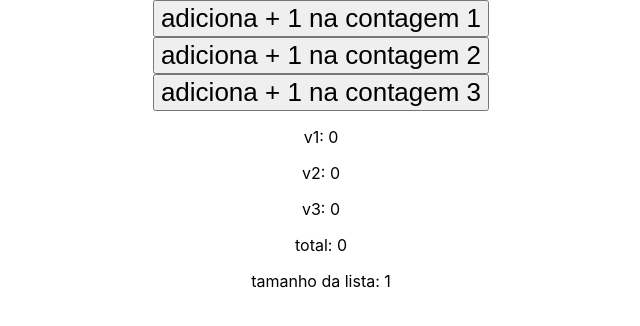
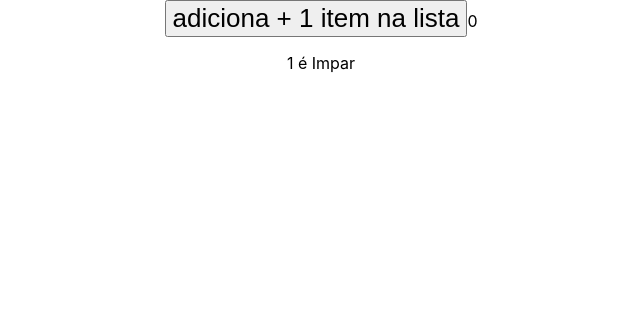
Before and after one commit to Felippe017/Resolvendo-Problemas-Reais, a React (Vite) app: page / in a window 1280 px wide. Shown: the top 326 px of the page, without its empty margins (319-959 px from the left). Built offline with nearby package versions, Linux system fonts and the light colour scheme.

Commit message:
feat/desafio-5: Resolve desafio 5 e descomenta seu componente no App.tsx

```diff
--- a/src/App.tsx
+++ b/src/App.tsx
@@ -12,11 +12,11 @@ function App() {
   return (
     <div className="App">
       {/* <Desafio1 /> */}
-      <Desafio4 />
+      <Desafio5 />
       {/* <Desafio2 />
       <Desafio3 />
-
-      <Desafio5 /> */}
+      <Desafio4 />
+      */}
     </div>
   )
 }
--- a/src/Desafio5/Item/useItemController.ts
+++ b/src/Desafio5/Item/useItemController.ts
@@ -1,9 +1,14 @@
-import { useRef, useState } from "react";
+import { useState, useRef } from "react";
 
 export const useItemController = () => {
   const [count, setCount] = useState<number>(0);
-  const addCount = () => setCount(count + 1);
+
+  const addCount = () => {
+    setCount((prevCount) => prevCount + 1);
+  };
+
   const renderCounter = useRef(0);
   renderCounter.current += 1;
+
   return { count, addCount, renderCounter: renderCounter.current };
 };
--- a/src/Desafio5/index.tsx
+++ b/src/Desafio5/index.tsx
@@ -1,5 +1,5 @@
-import React from "react";
-import { Item } from "./Item";
+import React from 'react';
+import Item from "./Item";
 import { useDesafio5Controller } from "./useDesafio5Controller";
 
 /* TODO
@@ -7,23 +7,37 @@ import { useDesafio5Controller } from "./useDesafio5Controller";
 
   Obs. considere o componente filho também para resolver esse desafio
 
-  Comentários sobre a sua solução:
+  Problema: Re-renderizações e desempenho:
+  Cada vez que "addItem" é chamado, um novo array com a distribuição do antigo mais um
+  novo item é criado. Isso sempre causa uma nova referência para a lista, o que poderia
+  renderizar novamente os componentes filhos com mais frequência do que o necessário.
+  As funções "isPar" e "parOuImpar" são recriadas toda vez que o hook é executado. Se
+  estes fossem passados para componentes filhos, causariam novas renderizações desnecessárias.
 
+  Desempenho e qualidade do código:
+  Não há nenhuma chave fornecida ao mapear o array da lista para renderizar os componentes do Item.
+  Isto é problemático para o algoritmo de reconciliação do React.
+
+  Solução:
+  Usei useCallback para memorizar as funções e evitar novas renderizações desnecessárias.
+  Adicionado uma key prop para cada item durante o mapeamento para melhorar o desempenho de renderização
+  de lista do React. Tornou o componente Item puro usando React.memo. Isso significa que o Item só será
+  renderizado novamente se seus props mudarem.
 */
 
-export function Desafio5() {
+export const Desafio5: React.FC = () => {
   const { list, addItem, numero, parOuImpar } = useDesafio5Controller();
   return (
     <>
-      <button onClick={addItem}  data-testid="btn1">adiciona + 1 item na lista</button>
+      <button onClick={addItem} data-testid="btn1">adiciona + 1 item na lista</button>
       <span data-testid="size">{list.length}</span>
       <ul>
-        {list.map((item) => (
-          <Item valor={item} parOuImpar={parOuImpar} />
+        {list.map((item, index) => (
+          <Item key={index} valor={item} parOuImpar={parOuImpar} />
         ))}
       </ul>
       <p>
-        {numero} é {parOuImpar(numero)}
+        {numero} é  {parOuImpar(numero)}
       </p>
     </>
   );
--- a/src/Desafio5/useDesafio5Controller.ts
+++ b/src/Desafio5/useDesafio5Controller.ts
@@ -1,11 +1,19 @@
-import { useState } from "react";
+import { useState, useCallback } from "react";
 
 export const useDesafio5Controller = () => {
   const [list, setList] = useState<number[]>([]);
-  const addItem = () => setList([...list, list.length]);
-  const isPar = (valor: number) => valor % 2 === 0;
+
+  const addItem = useCallback(() => {
+    setList((prevList) => [...prevList, prevList.length]);
+  }, []);
+
+  const isPar = useCallback((valor: number) => valor % 2 === 0, []);
+
   const numero = list.length + 1;
-  const parOuImpar = (valor: number) => (isPar(valor) ? "Par" : "Impar");
+
+  const parOuImpar = useCallback((valor: number) =>
+    (isPar(valor) ? "Par" : "Impar")
+  , [isPar]);
 
   return { list, addItem, numero, parOuImpar };
 };
```
Also changed, not shown: src/Desafio5/Item/index.tsx (+6 -2 lines).
